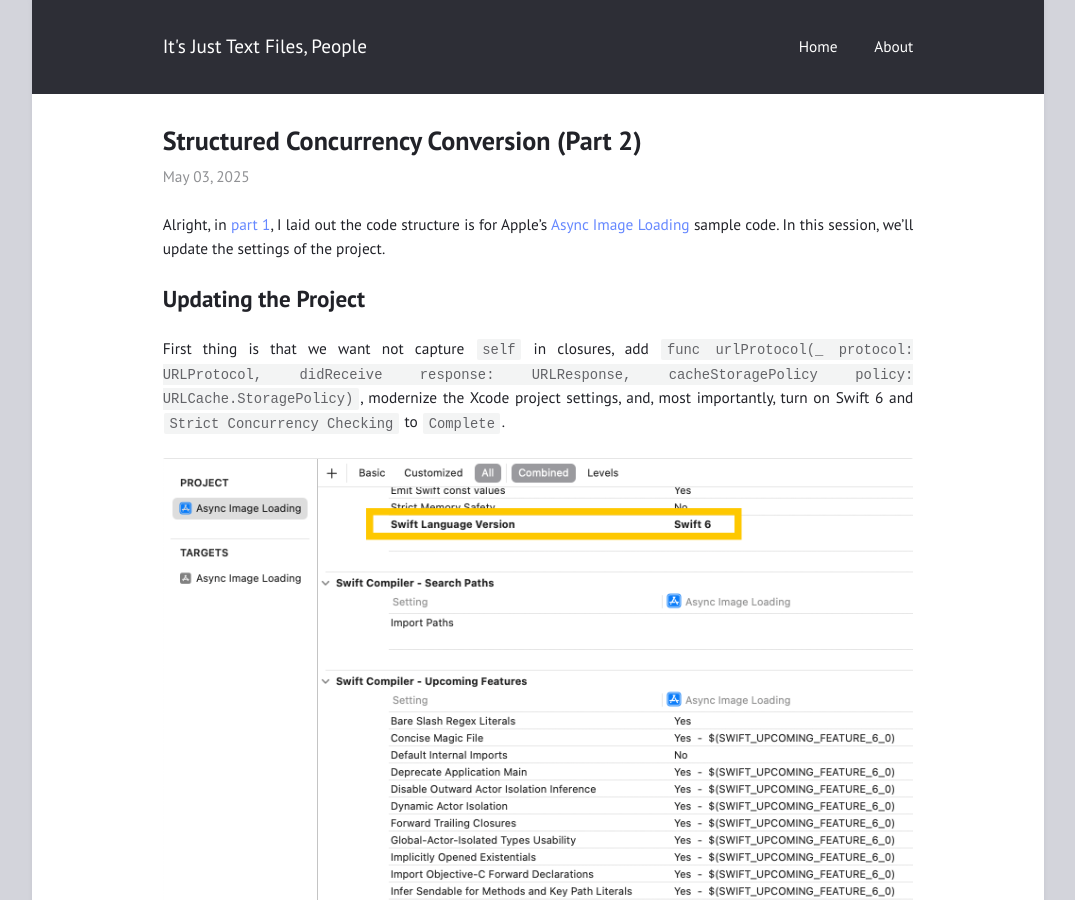
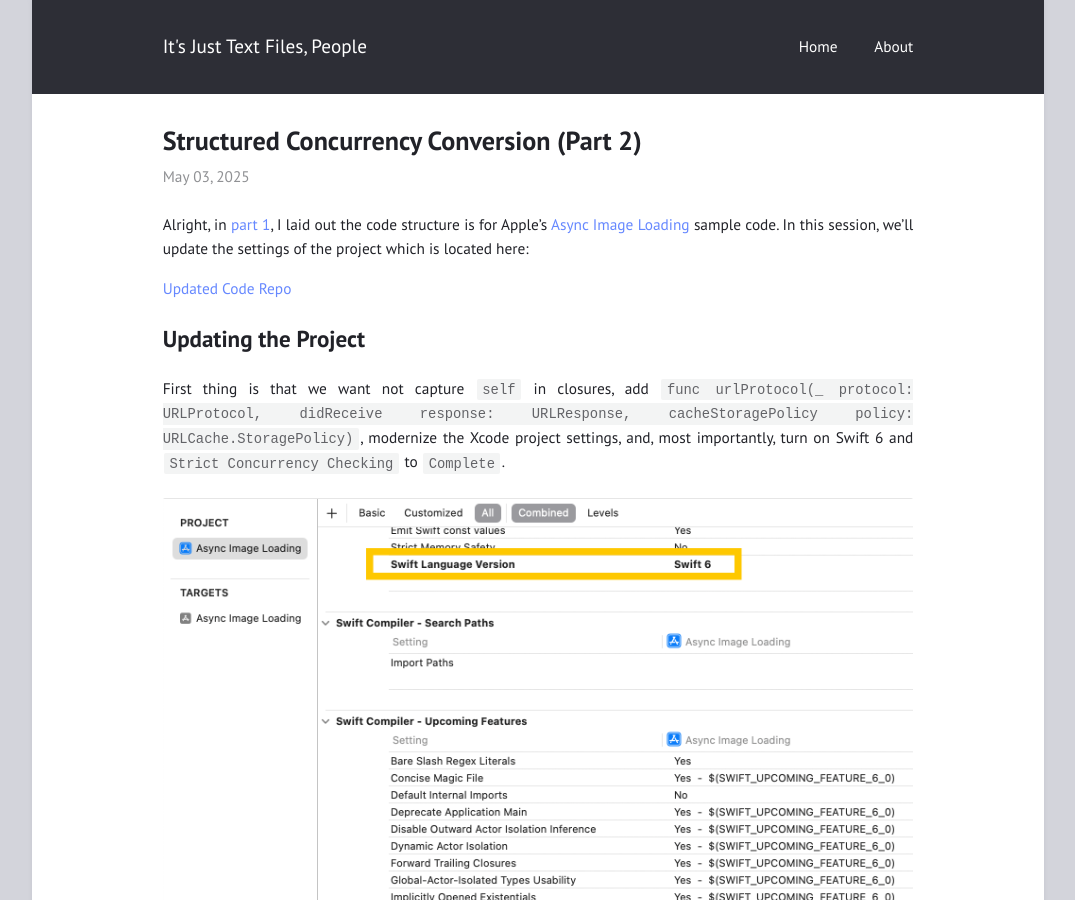
Before and after one commit to jacobvanorder/jacobvanorder.github.io, a Jekyll site: the page built from _posts/2025-05-03-structured-concurrency-conversion-part-2.md, in a window 1280 px wide and 900 px high. Shown: the whole window, without its empty margins (102-1177 px from the left). Built offline with Jekyll 4.4.1, drawn with Linux system fonts in a browser that asks for light colours.

Commit message:
Added link to the repository

```diff
--- a/_posts/2025-05-03-structured-concurrency-conversion-part-2.md
+++ b/_posts/2025-05-03-structured-concurrency-conversion-part-2.md
@@ -4,7 +4,9 @@ title: Structured Concurrency Conversion (Part 2)
 date: 2025-05-03 13:54 -0500
 ---
 
-Alright, in [part 1](/structured-concurrency-conversion-part-1), I laid out the code structure is for Apple's [Async Image Loading](https://developer.apple.com/documentation/uikit/asynchronously-loading-images-into-table-and-collection-views) sample code. In this session, we'll update the settings of the project.
+Alright, in [part 1](/structured-concurrency-conversion-part-1), I laid out the code structure is for Apple's [Async Image Loading](https://developer.apple.com/documentation/uikit/asynchronously-loading-images-into-table-and-collection-views) sample code. In this session, we'll update the settings of the project which is located here:
+
+[Updated Code Repo](https://github.com/jacobvanorder/StructuredConcurrencyAsynchronouslyLoadingImagesIntoTableAndCollectionViews)
 
 ## Updating the Project
 
```
